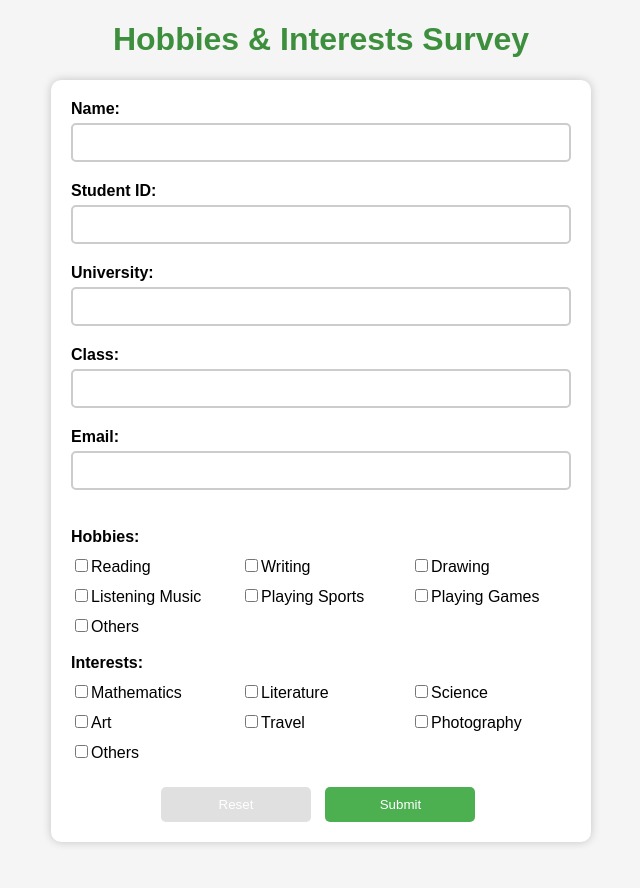
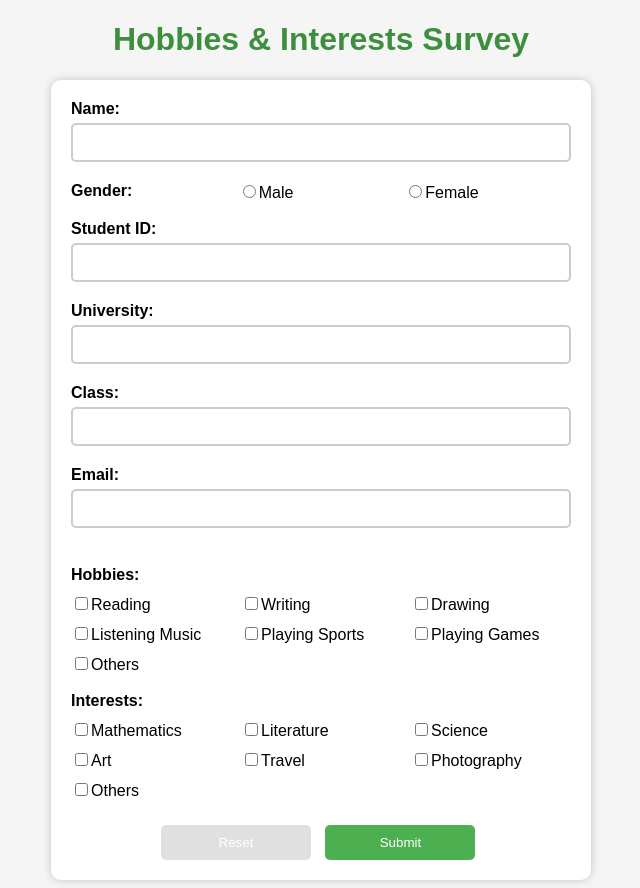
Before and after one commit to vietnq2291/2022_2-Web-Programming, a PHP site: page / in a window 1280 px wide. Shown: the whole page, without its empty margins (319-959 px from the left). Before the commit the page ends 845 px from the top, so only its background shows below. Run offline with PHP 8.4, Linux system fonts and the light colour scheme.

Commit message:
Update index.php

```diff
--- a/Lab02/2.9/index.php
+++ b/Lab02/2.9/index.php
@@ -37,6 +37,12 @@
             border: 2px solid #ccc;
             border-radius: 5px;
             box-sizing: border-box;
+        }
+
+        .gender-grid {
+            display: grid;
+            grid-template-columns: repeat(3, 0.5fr);
+            margin-bottom: 18px;
         }
 
         .hobbies-interests-grid {
@@ -80,6 +86,12 @@
         <form action="process.php" method="POST">
             <label for="name", style="font-weight: bold">Name:</label>
             <input type="text" id="name" name="name" required>
+
+            <div class="gender-grid">
+                <label for="gender" style="font-weight: bold">Gender:</label>
+                <label for="male"><input type="radio" id="male" name="gender" value="Male" required>Male</label>
+                <label for="female"><input type="radio" id="female" name="gender" value="Female">Female</label>
+            </div>
 
             <label for="studentID", style="font-weight: bold">Student ID:</label>
             <input type="text" id="studentID" name="studentID" required pattern="[0-9]+" title="Please enter your student ID">
```
